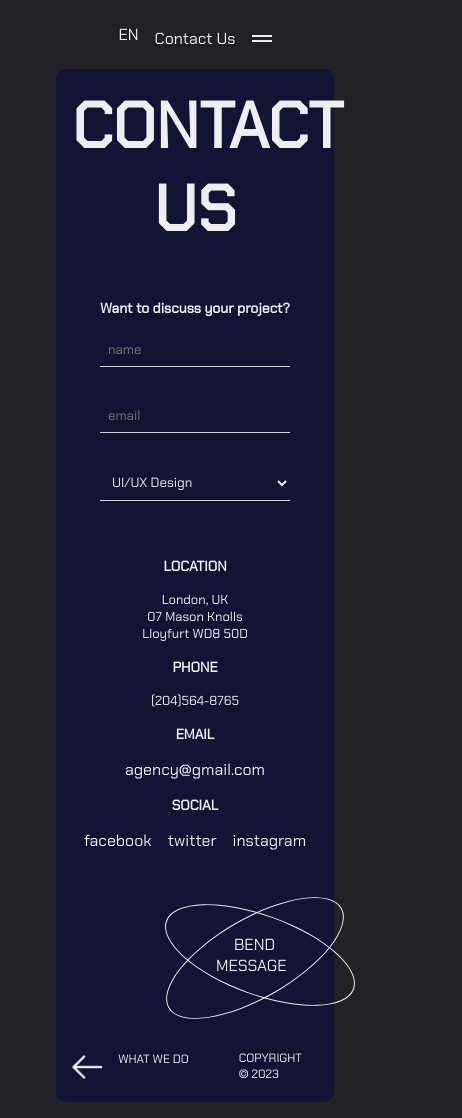
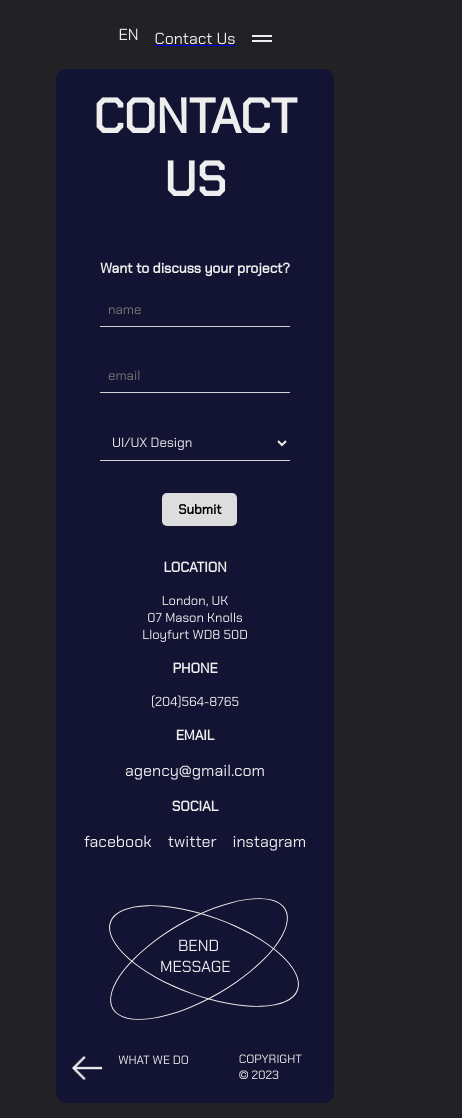
Before and after one commit to TonyTech-GIT/freelanceSiteOne, a React (Vite) app: page /contact in a window 390 px wide. Shown: the whole page, 462 px wide, since content can reach past the window. Built offline with nearby package versions, Linux system fonts and the light colour scheme.

Commit message:
form button added

```diff
--- a/src/components/Contact.jsx
+++ b/src/components/Contact.jsx
@@ -6,6 +6,10 @@ import leftArrow from '../assets/sharp-edge_arrow-removebg-preview.png'
 
 
 const Contact = () => {
+
+    const handleFormClick = (e) => {
+        e.preventDefault()
+    }
     return (
         <motion.section
             className="contact"
@@ -52,6 +56,8 @@ const Contact = () => {
                                 <option >Brand Manager</option>
                                 <option >IT Consultant</option>
                             </select>
+
+                            <input className="form-btn" type="submit" onClick={handleFormClick} />
                         </form>
                     </div>
 
--- a/src/styles/contactStyles/contact.css
+++ b/src/styles/contactStyles/contact.css
@@ -58,6 +58,26 @@
 }
 .contact_wrapper-form form select option {
   background-color: #131333;
+}
+
+.contact_wrapper-form form .form-btn {
+  background-color: #ddd;
+
+  border: none;
+  border-radius: 5px;
+
+  padding: 0.5rem 1rem;
+
+  cursor: pointer;
+
+  font-weight: bold;
+
+  position: relative;
+  left: 13rem;
+}
+
+.contact_wrapper-form form .form-btn:hover {
+  background-color: #eee;
 }
 
 /* loaction part of contact page... */
@@ -201,13 +221,19 @@
     width: 40%;
   }
 
+  .contact_wrapper-form form .form-btn {
+    position: relative;
+
+    left: 33rem;
+  }
+
   .contact_wrapper-location {
     margin-top: 4rem;
   }
 }
 
 /* Laptop screen sizes */
-@media only screen and (min-width: 1024px) and (max-width: 1199px) {
+@media only screen and (min-width: 1024px) and (max-width: 1440px) {
   .contact_wrapper {
     margin: 1.5rem;
     padding: 2.5rem;
@@ -219,6 +245,10 @@
 
   .contact_wrapper-form form .field {
     width: 35%;
+  }
+
+  .contact_wrapper-form form .form-btn {
+    left: 12rem;
   }
 
   .contact_wrapper-location {
@@ -234,7 +264,7 @@
   }
 
   .contact_wrapper h1 {
-    font-size: 4rem;
+    font-size: 3rem;
 
     text-align: center;
   }
@@ -274,6 +304,18 @@
   }
 }
 
+@media only screen and (min-width: 375px) and (max-width: 425px) {
+  .atom-container .atom-img {
+    display: block;
+    position: relative;
+    right: 5.5rem;
+  }
+
+  .contact_wrapper-form form .form-btn {
+    left: 3.9rem;
+  }
+}
+
 /* Mobile devices with 320px width */
 @media only screen and (max-width: 320px) {
   .contact_wrapper {
@@ -291,9 +333,16 @@
     align-items: center;
   }
 
+  .contact_wrapper-form h3 {
+    text-align: center;
+  }
   .contact_wrapper-form form .field {
     width: 100%;
     margin-bottom: 1rem;
+  }
+
+  .contact_wrapper-form form .form-btn {
+    left: 4rem;
   }
 
   .contact_wrapper-location {
@@ -310,7 +359,7 @@
   .atom-container .atom-img {
     display: block;
     position: relative;
-    right: 7rem;
+    right: 7.5rem;
   }
 
   .contact_footer {
@@ -323,7 +372,7 @@
   .contact_footer .back-arrow p {
     bottom: 0.5rem;
 
-    font-size: 9px;
+    font-size: 8px;
   }
   .contact_footer .front-arrow p {
     bottom: 0.1rem;
```
